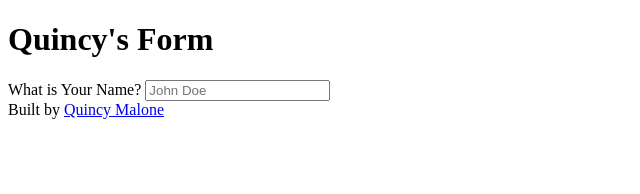
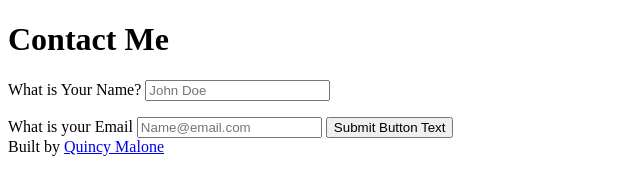
Before and after one commit to Zephyr1011/Forms_Febuary_8th, a plain HTML site: page index.html in a window 1280 px wide. Shown: the whole page, without its empty margins (0-640 px from the left). Drawn offline with Linux system fonts and the light colour scheme.

Commit message:
submit button

```diff
--- a/index.html
+++ b/index.html
@@ -7,14 +7,21 @@
 </head>
 <body>
     <header>
-        <h1>Quincy's Form</h1>
+        <h1>Contact Me</h1>
     </header>
     <main>
-        <form>
+        <form action="mailto:Quincymalone101@gmail.com">
             <label for="yourName">
                 What is Your Name?
             </label>
             <input id = yourName type="text" placeholder="John Doe">
+            <p></p>
+            <label for="yourEmail">
+                What is your Email
+            </label>
+            <input id = yourEmail type="text" placeholder="Name@email.com">
+            <input type="submit" value="Submit Button Text">
+
         </form>
 
         <aside style="float: right;">
```
